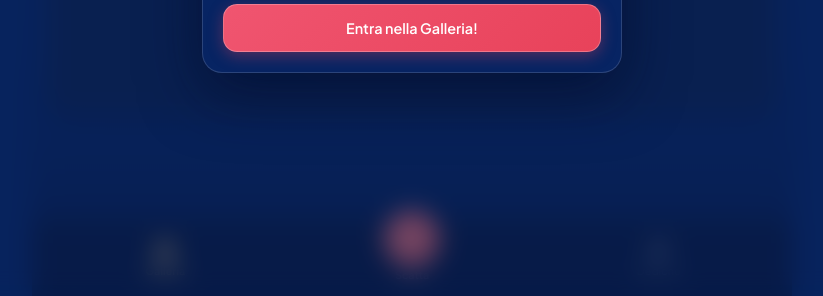
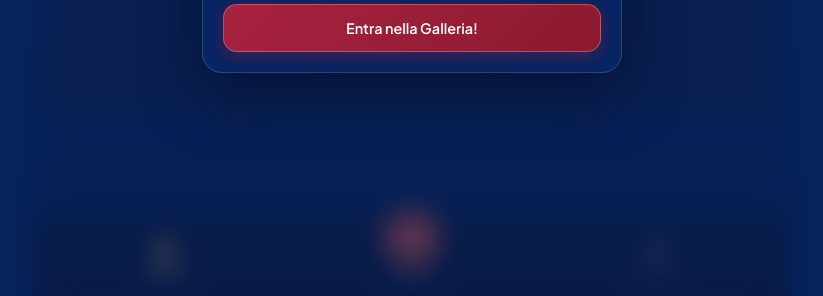
Before and after one commit to ciacuzzo5-ux/AppLaurea, a website: page public/index.html in a window 1280 px wide. Shown: the part 504-800 px from the top of the page, without its empty margins (228-1051 px from the left). Drawn offline with nearby package versions, Linux system fonts and the light colour scheme; no server answers; a web font is replaced by a local one.

Commit message:
style: sostituisce rosso vivo con bordeaux (#8B1A2E) su tutti gli accenti

```diff
--- a/public/css/style.css
+++ b/public/css/style.css
@@ -13,18 +13,18 @@
   --color-blue-border: rgba(255, 255, 255, 0.15);
   --color-blue-glass: rgba(7, 36, 99, 0.92);
 
-  /* Italian Graduation Red (Rosso Laurea / Bordeaux d'Onore) */
-  --color-red-laurea: #E8425A;
-  --color-red-light: #F05570;
-  --color-red-dark: #C42E44;
-  --color-red-glow: rgba(232, 66, 90, 0.35);
-  --color-red-surface: rgba(232, 66, 90, 0.12);
+  /* Italian Graduation Red (Bordeaux d'Onore) */
+  --color-red-laurea: #8B1A2E;
+  --color-red-light: #A82240;
+  --color-red-dark: #640D1F;
+  --color-red-glow: rgba(139, 26, 46, 0.5);
+  --color-red-surface: rgba(139, 26, 46, 0.15);
 
   /* Backward Compatibility Aliases */
-  --color-bordeaux: #E8425A;
-  --color-bordeaux-light: #F05570;
-  --color-bordeaux-dark: #C42E44;
-  --color-bordeaux-glow: rgba(232, 66, 90, 0.35);
+  --color-bordeaux: #8B1A2E;
+  --color-bordeaux-light: #A82240;
+  --color-bordeaux-dark: #640D1F;
+  --color-bordeaux-glow: rgba(139, 26, 46, 0.5);
   --color-navy-deep: rgba(255, 255, 255, 0.9);
   --color-navy-dark: #4A90D9;
   --color-navy-surface: rgba(7, 36, 99, 0.95);
@@ -39,8 +39,8 @@
   --color-gold-glow: rgba(223, 191, 133, 0.4);
 
   /* Festive Accent */
-  --color-cyan: #E8425A;
-  --color-cyan-glow: rgba(232, 66, 90, 0.3);
+  --color-cyan: #8B1A2E;
+  --color-cyan-glow: rgba(139, 26, 46, 0.4);
 
   /* Backgrounds & Canvas: Tema Blu Navy Profondo */
   --color-bg-page: #042b80;
```
